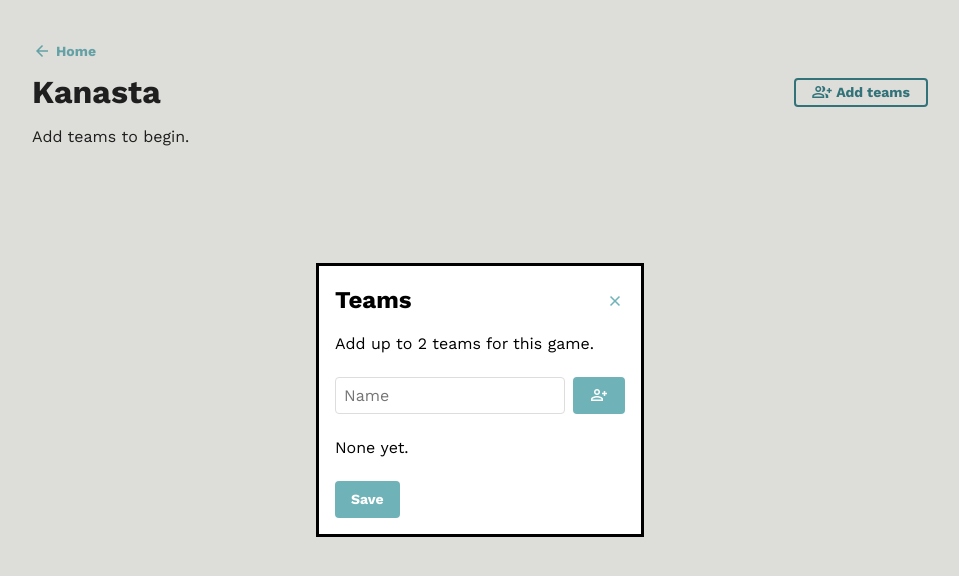
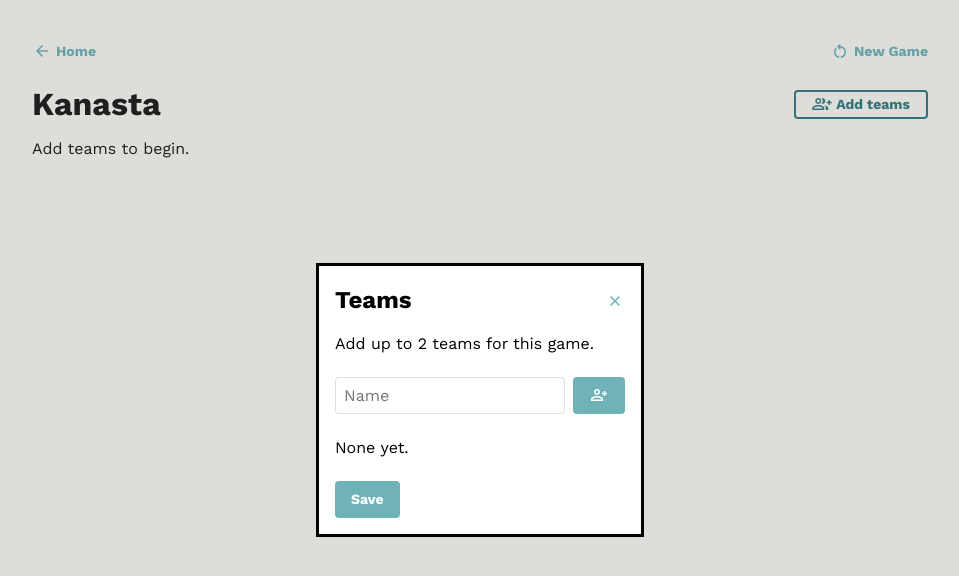
Before and after one commit to atrombet/game-scores, a Vue app: page /kanasta in a window 1280 px wide. Shown: the top 576 px of the page, without its empty margins (160-1119 px from the left). Built offline with nearby package versions, Linux system fonts and the light colour scheme.

Commit message:
Use local storage and add New Game button.

```diff
--- a/src/components/GoHomeButton.vue
+++ b/src/components/GoHomeButton.vue
@@ -1,16 +1,8 @@
 <script setup>
 import { useRouter } from 'vue-router'
-
 const router = useRouter()
-
-const goHome = () => {
-  const confirmText = 'Going back to the home page will erase your game progress.'
-  if (confirm(confirmText)) {
-    router.push('/')
-  }
-}
 </script>
 
 <template>
-  <button flat @click="goHome"><i>arrow_back</i>Home</button>
+  <button flat @click="router.push('/')"><i>arrow_back</i>Home</button>
 </template>
--- /dev/null
+++ b/src/components/NewGameButton.vue
@@ -0,0 +1,20 @@
+<script setup>
+const props = defineProps({
+  dataKey: String
+})
+
+const resetGameData = () => {
+  const confirmText =
+    'Are you sure you want to start a new game? This will erase your current game progress.'
+  if (confirm(confirmText)) {
+    localStorage.removeItem(props.dataKey)
+    emit('newGame')
+  }
+}
+
+const emit = defineEmits(['newGame'])
+</script>
+
+<template>
+  <button flat @click="resetGameData"><i>restart_alt</i>New Game</button>
+</template>
--- a/src/components/index.js
+++ b/src/components/index.js
@@ -1,3 +1,4 @@
 export { default as EditPlayersDialog } from './EditPlayersDialog.vue'
 export { default as KanastaScoreDialog } from './KanastaScoreDialog.vue'
 export { default as GoHomeButton } from './GoHomeButton.vue'
+export { default as NewGameButton } from './NewGameButton.vue'
--- a/src/views/KanastaGame.vue
+++ b/src/views/KanastaGame.vue
@@ -1,6 +1,6 @@
 <script setup>
 import { onMounted, ref, computed } from 'vue'
-import { EditPlayersDialog, KanastaScoreDialog, GoHomeButton } from '@/components'
+import { EditPlayersDialog, KanastaScoreDialog, GoHomeButton, NewGameButton } from '@/components'
 
 const players = ref([])
 const editPlayersDialog = ref(null)
@@ -23,6 +23,7 @@ const openPlayersDialog = () => editPlayersDialog.value.open()
 
 const updatePlayers = (newPlayers) => {
   players.value = newPlayers.map((p) => ({ ...p, scores: [] }))
+  saveLocal()
 }
 
 const openScoreDialog = (roundIndex) => {
@@ -44,6 +45,7 @@ const scoreRound = ({ scores, roundIndex }) => {
     }
     player.scores.push(playerScore.score)
   })
+  saveLocal()
 }
 
 const laydown = (currentScore) => {
@@ -64,20 +66,37 @@ const laydown = (currentScore) => {
   }
 }
 
+const saveLocal = () => {
+  localStorage.setItem('kanastaData', JSON.stringify(players.value))
+}
+
+const startNewGame = () => {
+  players.value = []
+  openPlayersDialog()
+}
+
 onMounted(() => {
+  if (localStorage.getItem('kanastaData')) {
+    players.value = JSON.parse(localStorage.getItem('kanastaData'))
+  }
   if (!players.value.length) openPlayersDialog()
 })
 </script>
 
 <template>
   <main class="page">
+    <header class="mb-md">
+      <div class="flex-between mb-md">
         <GoHomeButton />
-    <header class="flex-between align-center mt-xs mb-md">
+        <NewGameButton dataKey="kanastaData" @newGame="startNewGame" />
+      </div>
+      <div class="flex-between align-center">
         <h1 class="ma-0">Kanasta</h1>
         <button small outlined dark :disabled="scoresExist" @click="openPlayersDialog">
           <i>group_add</i>
           <span> {{ players.length ? 'Edit' : 'Add' }} teams</span>
         </button>
+      </div>
     </header>
     <EditPlayersDialog
       ref="editPlayersDialog"
--- a/src/views/QwirkleGame.vue
+++ b/src/views/QwirkleGame.vue
@@ -1,6 +1,7 @@
 <script setup>
 import { onMounted, ref, computed } from 'vue'
 import { EditPlayersDialog, GoHomeButton } from '@/components'
+import { NewGameButton } from '../components'
 
 const players = ref([])
 const editPlayersDialog = ref(null)
@@ -24,7 +25,8 @@ const totalScores = computed(() => {
 const openPlayersDialog = () => editPlayersDialog.value.open()
 
 const updatePlayers = (newPlayers) => {
-  players.value = newPlayers.map((p) => ({ ...p, scores: [], newScore: ref(null) }))
+  players.value = newPlayers.map((p) => ({ ...p, scores: [] }))
+  saveLocal()
   selectedPlayerIndex.value = 0
 }
 
@@ -42,6 +44,7 @@ const recordScore = () => {
   } else {
     selectedPlayerIndex.value = 0
   }
+  saveLocal()
   scoreInput.value.focus()
 }
 
@@ -50,22 +53,41 @@ const editScore = (score, playerName, index) => {
   if (editedScore !== null || editedScore !== '') {
     players.value.find((p) => p.name === playerName).scores[index] = Number(editedScore)
   }
+  saveLocal()
+}
+
+const saveLocal = () => {
+  localStorage.setItem('qwirkleData', JSON.stringify(players.value))
+}
+
+const startNewGame = () => {
+  players.value = []
+  openPlayersDialog()
 }
 
 onMounted(() => {
+  if (localStorage.getItem('qwirkleData')) {
+    selectedPlayerIndex.value = 0
+    players.value = JSON.parse(localStorage.getItem('qwirkleData'))
+  }
   if (!players.value.length) openPlayersDialog()
 })
 </script>
 
 <template>
   <main class="page">
+    <header class="mb-md">
+      <div class="flex-between mb-md">
         <GoHomeButton />
-    <header class="flex-between align-center mt-xs mb-md">
+        <NewGameButton dataKey="qwirkleData" @newGame="startNewGame" />
+      </div>
+      <div class="flex-between align-center">
         <h1 class="ma-0">Qwirkle</h1>
         <button small outlined dark :disabled="scoresExist" @click="openPlayersDialog">
           <i>group_add</i>
           <span> {{ players.length ? 'Edit' : 'Add' }} players</span>
         </button>
+      </div>
     </header>
     <EditPlayersDialog ref="editPlayersDialog" :maxPlayers="4" @updatePlayers="updatePlayers" />
 
```
Lines whose indentation alone changed are shown as unchanged.
